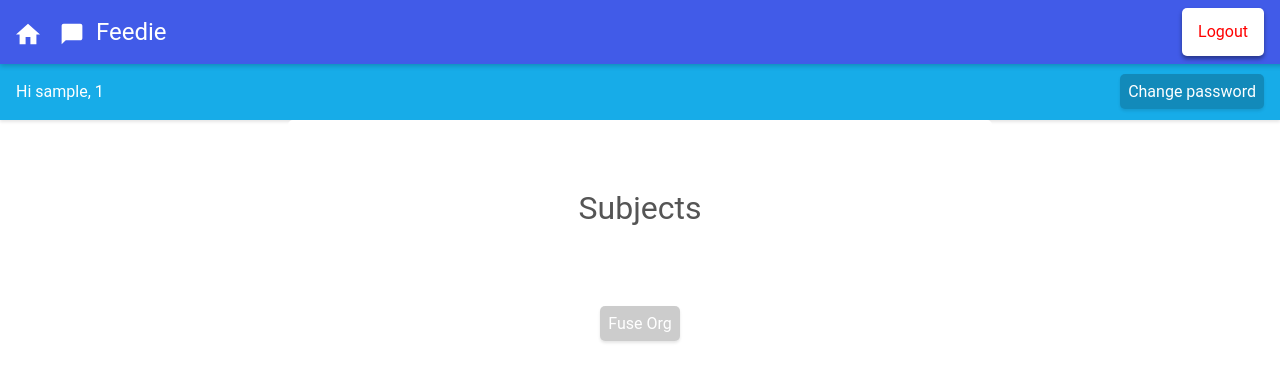
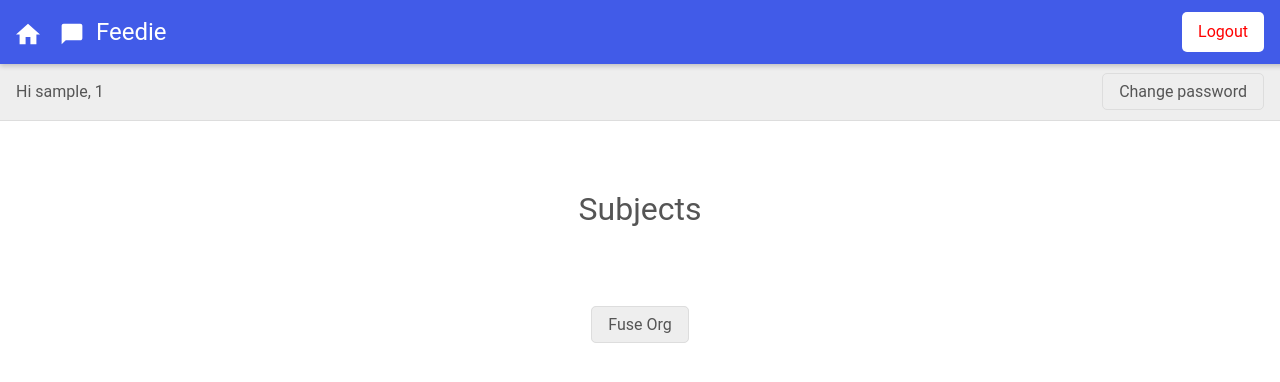
Before and after one commit to FuseOrg/Feedie, a PHP site: page /dashboard/ in a window 1280 px wide. Shown: the top 382 px of the page. Run offline with PHP 8.4, Linux system fonts and the light colour scheme; the visitor is signed in with stand-in values (Sample User, id 1); data comes from the database, SQL or seed files in the repository; some web fonts are replaced.

Commit message:
UI improvements

```diff
--- a/css.css
+++ b/css.css
@@ -123,6 +123,7 @@ h4 {
 	border: none;
 	background-color: #eee;
 	border-radius: 5px;
+    outline: none;
 }
 
 .psw {
@@ -150,24 +151,21 @@ textarea {
 
 .button {
 	font-family: 'Product Sans', 'Roboto', 'Noto', sans-serif;
-	background-color: #1689fc;
+	background-color: #eee;
+    border: 1px solid #ddd;
 	text-transform: capitalize;
 	font-weight: 500;
-	box-shadow: 0 2px 3px rgba(0, 0, 0, .3);
 	border-radius: 5px;
-	color: white;
 	padding: 14px 18px;
 	text-align: center;
 	font-size: 18px;
 	margin: 8px 0;
-	border: 0;
 	cursor: pointer;
 	outline: 0;
 }
 
 .button:hover {
-	background-color: #415be8;
-	box-shadow: 0 3px 4px rgba(0, 0, 0, .4);
+	background-color: #ddd;
 }
 
 .phpr {
@@ -182,11 +180,10 @@ textarea {
 .logout {
 	position: fixed;
 	right: 16px;
-	box-shadow: 0 3px 4px rgba(0, 0, 0, .4);
 	background-color: white;
-	top: 8px;
+	top: 12px;
 	text-align: center;
-	padding: 12px 16px;
+	padding: 8px 16px;
 	line-height: 1.5;
 	border-radius: 5px;
 	text-decoration: none;
@@ -200,11 +197,10 @@ textarea {
 
 .details {
 	margin-top: 64px;
-	box-shadow: 0 2px 3px rgba(0, 0, 0, .1);
-	background-color: #17ace8;
+	background-color: #eee;
+    border-bottom: 1px solid #ddd;
 	width: calc(100% - 32px);
 	padding: 16px;
-	color: white;
 }
 
 .result {
@@ -240,16 +236,14 @@ footer {
 }
 
 a.link {
-	padding: 8px;
+	padding: 8px 16px;
 	border-radius: 5px;
-	background-color: rgba(0, 0, 0, .2);
-	color: #fff;
-	box-shadow: 0 2px 3px rgba(0, 0, 0, .1);
+    background-color: #eee;
+    border: 1px solid #ddd;
 }
 
 a.link:hover {
-	background-color: rgba(0, 0, 0, .5);
-	box-shadow: 0 3px 4px rgba(0, 0, 0, .4);
+	background-color: #ddd;
 }
 
 @media (max-width: 620px) {
@@ -274,7 +268,7 @@ a.link:hover {
 }
 
 .rating:nth-child(n+1) {
-	border-top: 1px solid #eee;
+	border-top: 1px solid #ddd;
 }
 
 .rating div input {
@@ -354,7 +348,7 @@ a.link:hover {
 }
 
 .row:nth-child(2n+2) {
-	border-top: 1px solid #eee;
+	border-top: 1px solid #ddd;
 	margin-top: 16px;
 }
 
@@ -396,6 +390,7 @@ a.link:hover {
 
 #snackbar {
 	visibility: hidden;
+    display: none;
 	background-color: #415be8;
 	color: #fff;
 	text-align: center;
@@ -412,7 +407,8 @@ a.link:hover {
 
 #snackbar.show {
 	visibility: visible;
-	animation: fadein 0.5s;
+    display: block;
+	animation: fadein .5s;
 }
 
 @keyframes fadein {
--- a/dashboard/feedform/index.php
+++ b/dashboard/feedform/index.php
@@ -295,7 +295,7 @@
 ?>
 
 						<div style="text-align: right">
-							<input type="submit" value="SUBMIT" class="button">
+							<input type="submit" value="Submit" class="button">
 						</div>
 			</form>
 		</div>
--- a/dashboard/index.php
+++ b/dashboard/index.php
@@ -14,7 +14,6 @@
 			color: #fff;
 			float: right;
             background-color: limegreen;
-            border: 2px solid;
 		}
 
 		.notgiven {
@@ -24,7 +23,6 @@
 			color: #fff;
 			float: right;
             background-color: orangered;
-            border: 2px solid;
 		}
 	</style>
 </head>
```
